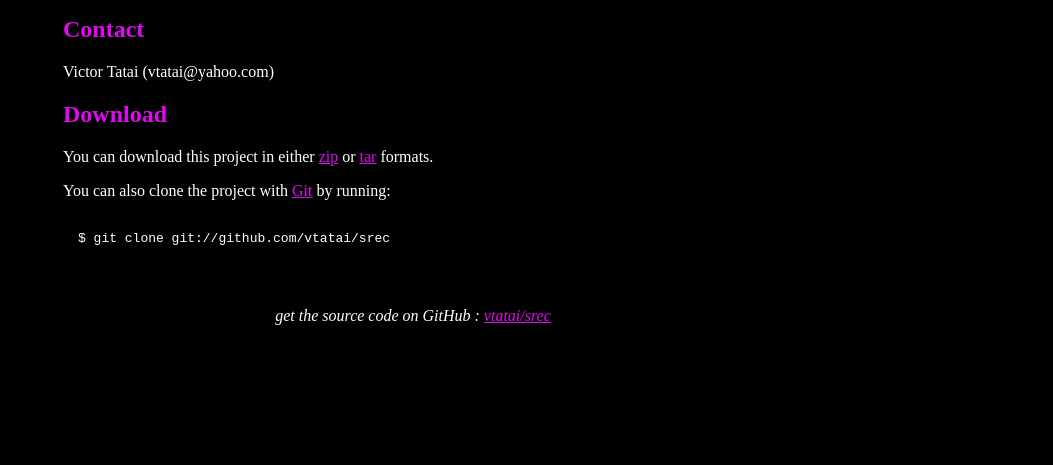
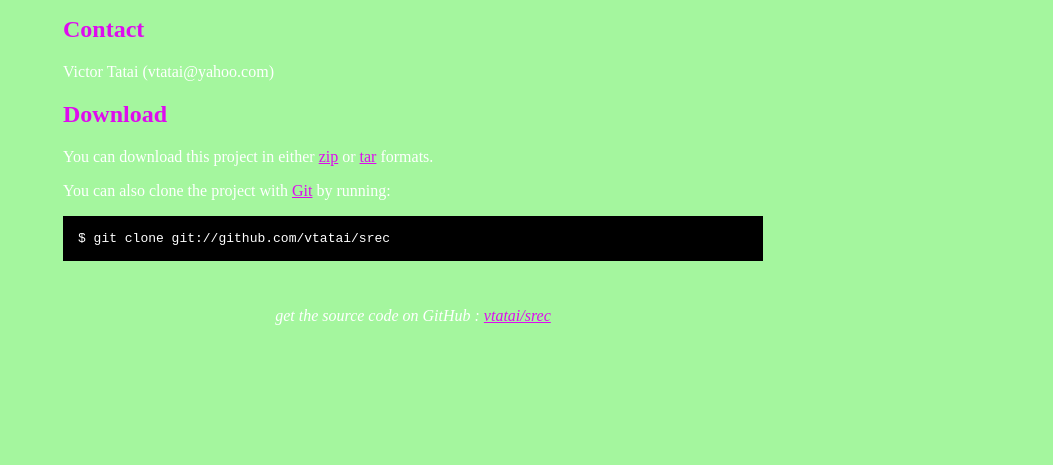
Before and after one commit to vtatai/srec, a plain HTML site: page index.html in a window 1280 px wide. Shown: the part 335-800 px from the top of the page, without its empty margins (227-1280 px from the left). Drawn offline with Linux system fonts and the light colour scheme.

Commit message:
Changing color

```diff
--- a/index.html
+++ b/index.html
@@ -10,7 +10,7 @@
 	<style type="text/css">
 		body {
   		margin-top: 1.0em;
-  		background-color: #000;
+  		background-color: #a4f69e;
 		  font-family: "Helvetica,Arial,FreeSans";
   		color: #ffffff;
     }
```
